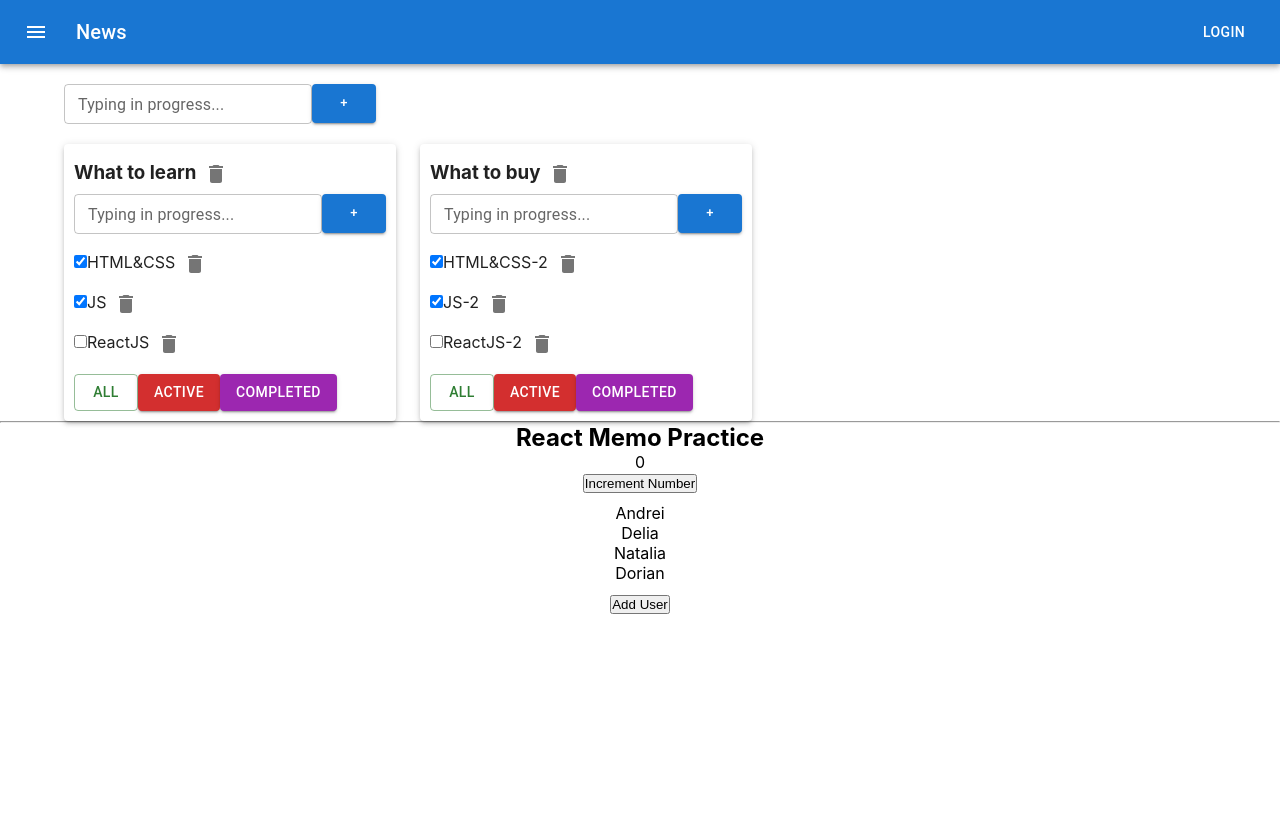
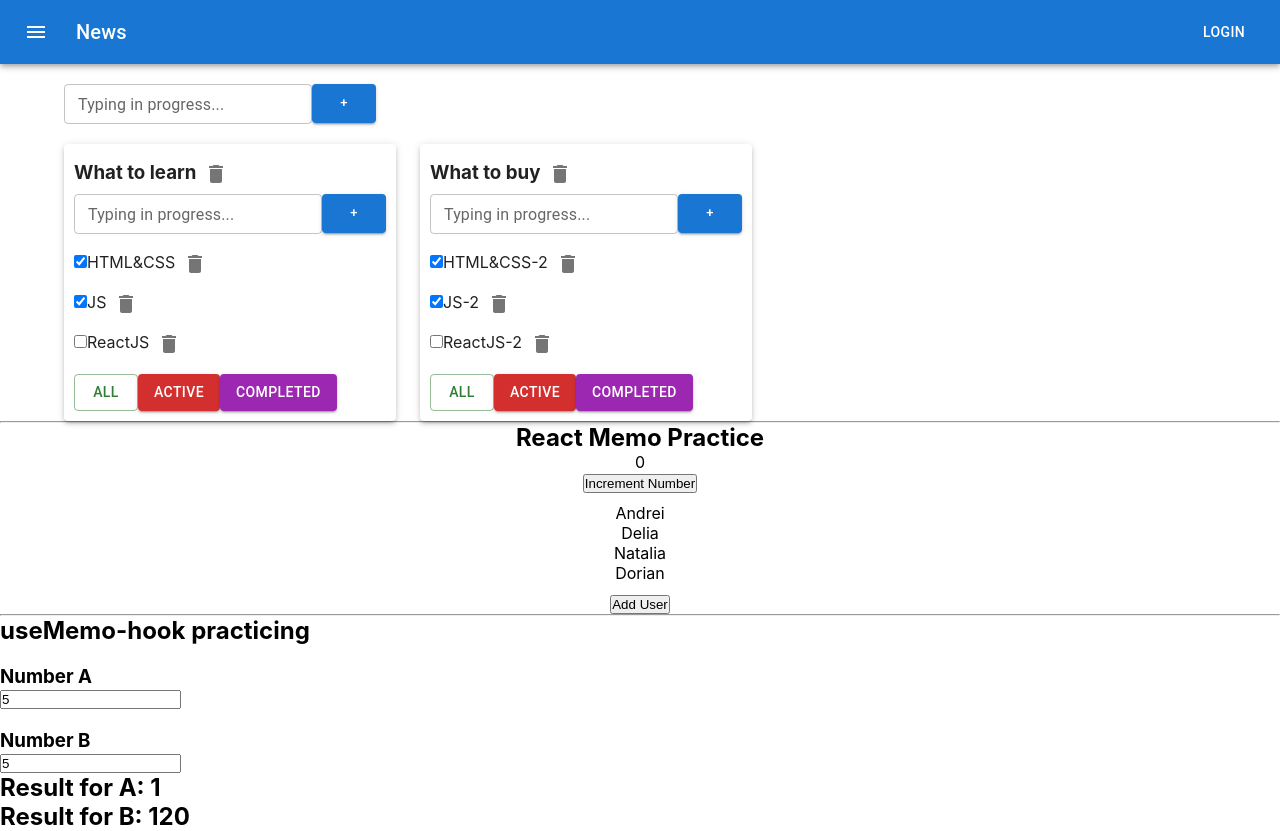
Before and after one commit to andbudha/sandbox, a React (Create React App) app: page / in a window 1280 px wide. Before the commit the page ends 800 px from the top, so only its background shows below. Built offline with nearby package versions, Linux system fonts and the light colour scheme.

Commit message:
practicing useMemo hook

```diff
--- a/src/07_react_memo/React_memo.tsx
+++ b/src/07_react_memo/React_memo.tsx
@@ -26,7 +26,7 @@ const MessageCounter = (props: MessageCounterType) => {
 
 const UsersSecret = (props: UserPropsType) => {
 
-    console.log('Users rendered!')
+
     return (
         <div>
             <ul>
@@ -57,7 +57,7 @@ export const ReactMemo = () => {
     ]);
 
     const[counterValue, setCounterValue]=useState(0);
-    console.log('value rendered:', counterValue);
+
 
 
     //add user func
--- /dev/null
+++ b/src/08_useMemo/UseMemo.tsx
@@ -0,0 +1,53 @@
+import React, {useMemo, useState} from 'react';
+
+const UseMemo = () => {
+
+    const[A, setA]=useState(5);
+    const[B, setB]=useState(5);
+
+    let resultA = 1;
+    let resultB = 1;
+
+    //we use useMemo to avoid vain/useless rendering of A if its value remains intact
+    resultA = useMemo(()=>{
+        let tempResultA = 1;
+        for (let i = 1; i<=A; i++){
+            let fake = 0;
+            while (fake<10000000){
+                fake++
+                const fakeValue = Math.random();
+            }
+
+            resultA = tempResultA * i;
+        }
+        return tempResultA;
+    }, [A])
+
+
+    for (let i = 1; i<=B; i++){
+        resultB = resultB * i;
+    }
+
+
+    return (
+        <div>
+            <h2>useMemo-hook practicing</h2>
+            <br/>
+            <h3>Number A</h3>
+            <input value={A} onChange={(event)=>setA(Number(event.currentTarget.value))}/>
+            <br/>
+            <br/>
+            <h3>Number B</h3>
+            <input value={B} onChange={(event)=>setB(Number(event.currentTarget.value))}/>
+            <br/>
+            <div>
+                <h2>Result for A: {resultA}</h2>
+            </div>
+            <div>
+                <h2> Result for B: {resultB}</h2>
+            </div>
+        </div>
+    );
+};
+
+export default UseMemo;
--- a/src/App.tsx
+++ b/src/App.tsx
@@ -8,6 +8,7 @@ import Container from '@mui/material/Container';
 import Grid from '@mui/material/Grid';
 import Paper from '@mui/material/Paper';
 import {ReactMemo} from "./07_react_memo/React_memo";
+import UseMemo from "./08_useMemo/UseMemo";
 
 
 export type FilterValuesType = "all" | "active" | "completed";
@@ -134,6 +135,10 @@ function App() {
 
             <ReactMemo/>
 
+            <hr/>
+
+            <UseMemo/>
+
         </div>
     )
 }
```
